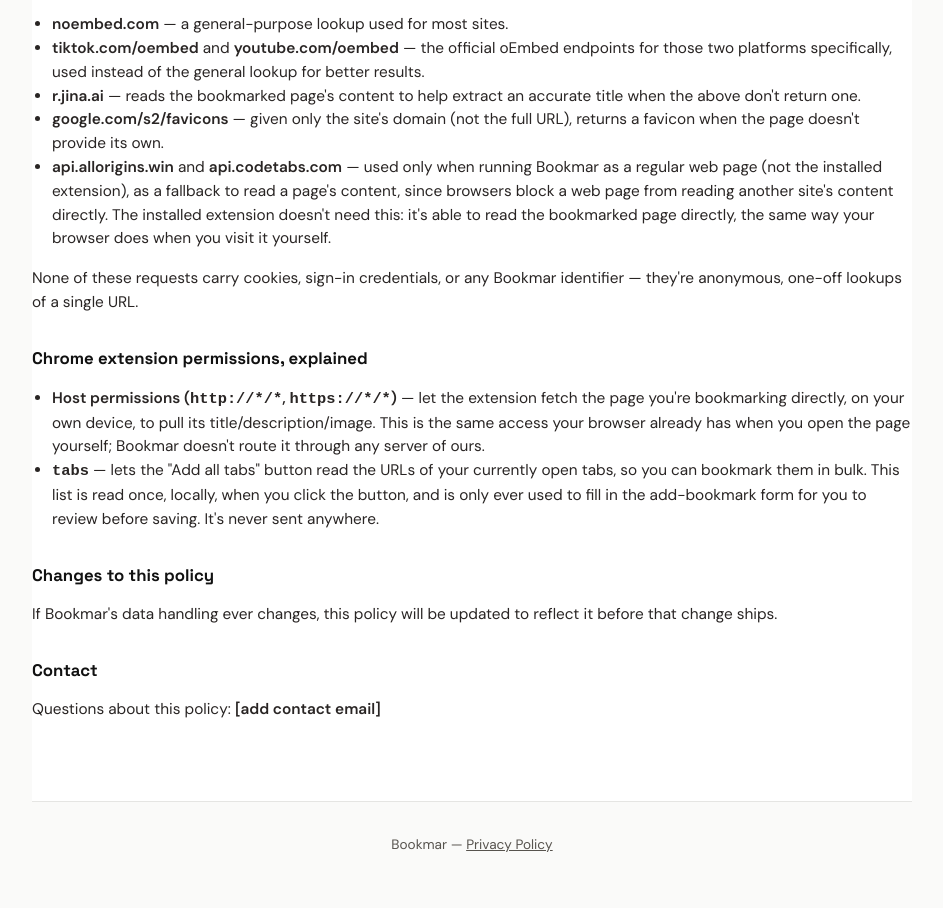
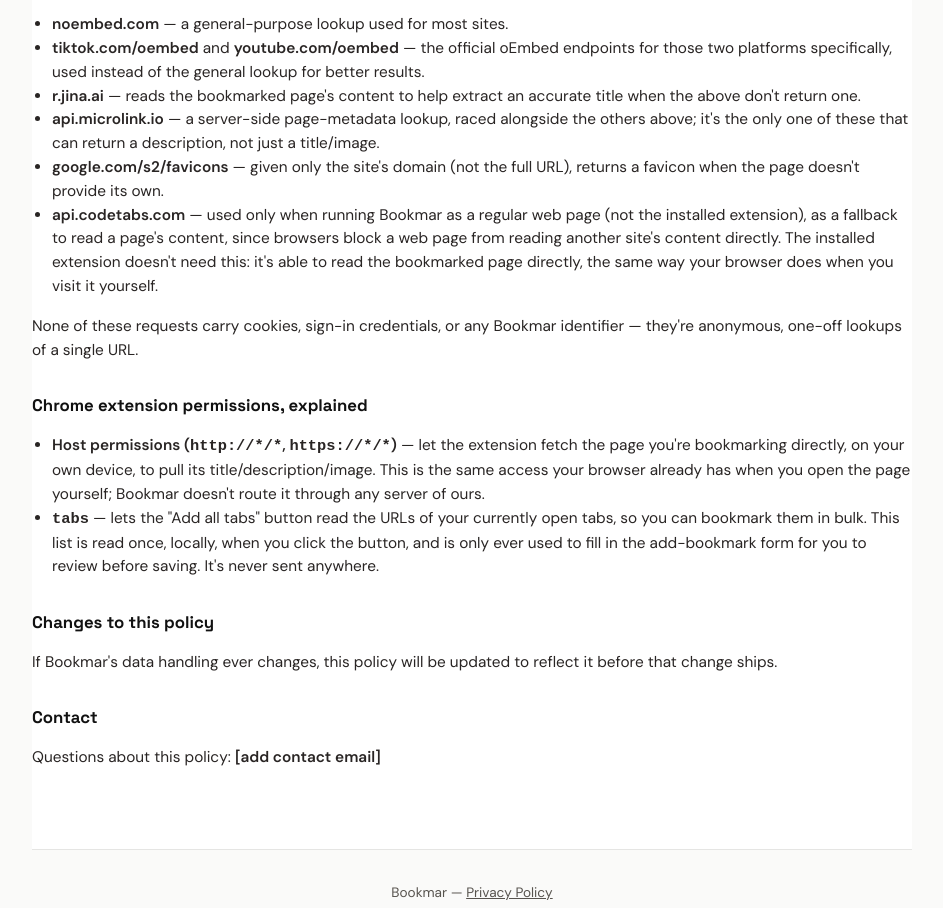
Before and after one commit to kiorq/bookmar-lander, a plain HTML site: page index.html in a window 1280 px wide. Shown: the part 2294-3202 px from the top of the page, without its empty margins (168-1111 px from the left). Drawn offline with Linux system fonts and the light colour scheme.

Commit message:
Update metadata-lookup service list in privacy policy
Adds api.microlink.io, removes api.allorigins.win (no longer used by
the app's current metadata-fetching code).

```diff
--- a/index.html
+++ b/index.html
@@ -371,8 +371,9 @@
     <li><strong>noembed.com</strong> — a general-purpose lookup used for most sites.</li>
     <li><strong>tiktok.com/oembed</strong> and <strong>youtube.com/oembed</strong> — the official oEmbed endpoints for those two platforms specifically, used instead of the general lookup for better results.</li>
     <li><strong>r.jina.ai</strong> — reads the bookmarked page's content to help extract an accurate title when the above don't return one.</li>
+    <li><strong>api.microlink.io</strong> — a server-side page-metadata lookup, raced alongside the others above; it's the only one of these that can return a description, not just a title/image.</li>
     <li><strong>google.com/s2/favicons</strong> — given only the site's domain (not the full URL), returns a favicon when the page doesn't provide its own.</li>
-    <li><strong>api.allorigins.win</strong> and <strong>api.codetabs.com</strong> — used only when running Bookmar as a regular web page (not the installed extension), as a fallback to read a page's content, since browsers block a web page from reading another site's content directly. The installed extension doesn't need this: it's able to read the bookmarked page directly, the same way your browser does when you visit it yourself.</li>
+    <li><strong>api.codetabs.com</strong> — used only when running Bookmar as a regular web page (not the installed extension), as a fallback to read a page's content, since browsers block a web page from reading another site's content directly. The installed extension doesn't need this: it's able to read the bookmarked page directly, the same way your browser does when you visit it yourself.</li>
   </ul>
   <p>
     None of these requests carry cookies, sign-in credentials, or any
```
